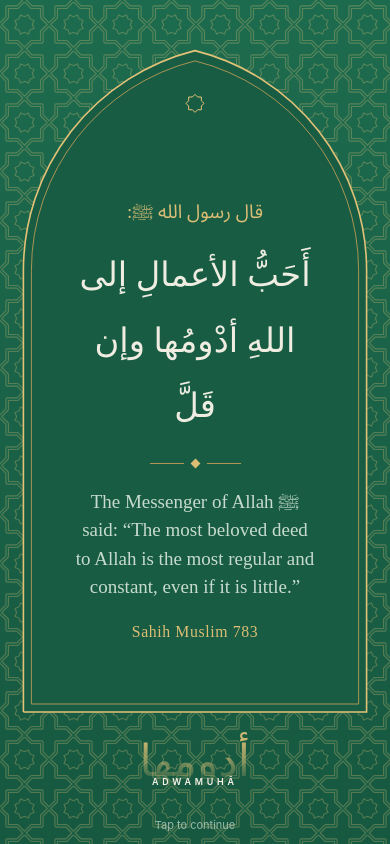
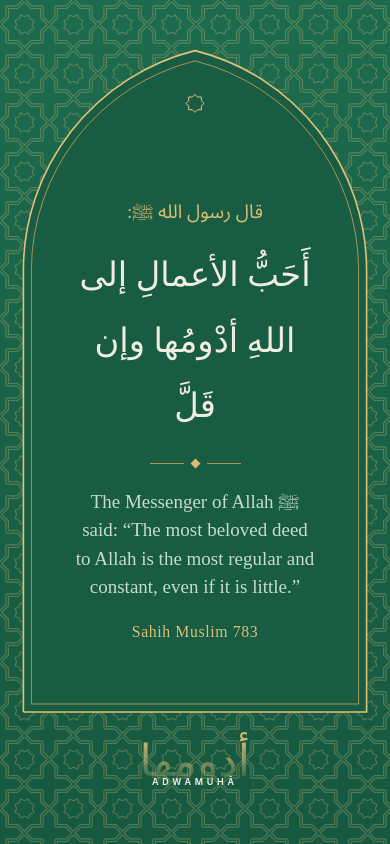
Before and after one commit to SalimElkohen/adwamuha, a React Native app: screen / in a window 390 px wide. Built offline with nearby package versions, Linux system fonts and the light colour scheme; what expo-notifications would draw is missing.

Commit message:
Splash: show 'tap to continue' only 3 s after the logo is centred; no auto-advance
Co-Authored-By: Claude Opus 5.5 <noreply@anthropic.com>
Claude-Session: https://claude.ai/code/session_01G5ouJDsCAxuy9wfu64FkJ6

```diff
--- a/src/screens/Splash.js
+++ b/src/screens/Splash.js
@@ -45,8 +45,8 @@ function archLength(xL, xR, ys, yb, k = 0.66) {
 
 // The opening sequence, in milliseconds.
 export const INTRO = { total: 2300, pattern: [0, 700], arch: [200, 1300], inner: [450, 1300], fill: [700, 800], star: [1300, 450], text: 1400, brand: 1800, hold: 3000, swap: 1000, after: 3000 };
-// hadith fully shown at total; it stays `hold` ms, then gives way to the logo (`swap` ms); the app opens `after` ms later
-const OPEN_AT = INTRO.total + INTRO.hold + INTRO.swap + INTRO.after;
+// hadith fully shown at total; it stays `hold` ms, then gives way to the logo (`swap` ms); `after` ms later the "tap to continue" hint appears
+const TAP_AT = INTRO.total + INTRO.hold + INTRO.swap + INTRO.after;
 const clamp01 = (v) => Math.max(0, Math.min(1, v));
 const ease = (v) => (v < 0.5 ? 4 * v * v * v : 1 - Math.pow(-2 * v + 2, 3) / 2);
 const phase = (t, [start, dur]) => ease(clamp01((t - start) / dur));
@@ -100,6 +100,8 @@ export default function Splash({ onDone }) {
   const fade = useRef(new Animated.Value(0)).current;
   const brand = useRef(new Animated.Value(0)).current;
   const swap = useRef(new Animated.Value(0)).current; // 0 = hadith, 1 = logo in the centre
+  const hint = useRef(new Animated.Value(0)).current; // "tap to continue"
+  const [canTap, setCanTap] = useState(false);
   const [t, setT] = useState(0); // time into the opening sequence, ms
 
   useEffect(() => {
@@ -125,9 +127,14 @@ export default function Splash({ onDone }) {
     };
     Promise.resolve(AccessibilityInfo && AccessibilityInfo.isReduceMotionEnabled ? AccessibilityInfo.isReduceMotionEnabled() : false)
       .then(run, () => run(false));
-    const id = setTimeout(onDone, OPEN_AT);
+    // only once the logo has sat in the centre for `after` ms: show the hint and accept the tap
+    const id = setTimeout(() => {
+      if (!alive) return;
+      setCanTap(true);
+      Animated.timing(hint, { toValue: 1, duration: 700, easing: Easing.out(Easing.cubic), useNativeDriver: true }).start();
+    }, TAP_AT);
     return () => { alive = false; cancelAnimationFrame(raf); clearTimeout(id); };
-  }, [onDone, fade, brand, swap]);
+  }, [fade, brand, swap, hint]);
 
   let body = null;
   if (size) {
@@ -175,15 +182,15 @@ export default function Splash({ onDone }) {
           ] }}>
           <Logo width={LOGO_W} gold={M.gold} latin={M.ink} id="splash" />
         </Animated.View>
-        <Animated.View style={{ position: 'absolute', left: 0, right: 0, bottom: 12, alignItems: 'center', opacity: brand }}>
-          <Text style={{ fontSize: 11, color: M.inkSoft, opacity: 0.7 }}>{tr('tapToContinue')}</Text>
+        <Animated.View style={{ position: 'absolute', left: 0, right: 0, bottom: 14, alignItems: 'center', opacity: hint, transform: [{ translateY: hint.interpolate({ inputRange: [0, 1], outputRange: [6, 0] }) }] }}>
+          <Text style={{ fontSize: 13, color: M.gold, letterSpacing: 0.6 }}>{tr('tapToContinue')}</Text>
         </Animated.View>
       </>
     );
   }
 
   return (
-    <Pressable onPress={onDone} accessibilityLabel={tr('tapToContinue')} style={{ flex: 1, backgroundColor: M.ivory }}>
+    <Pressable onPress={canTap ? onDone : undefined} disabled={!canTap} accessibilityLabel={tr('tapToContinue')} style={{ flex: 1, backgroundColor: M.ivory }}>
       <View style={{ flex: 1 }} onLayout={(e) => setSize(e.nativeEvent.layout)}>{body}</View>
     </Pressable>
   );
```
